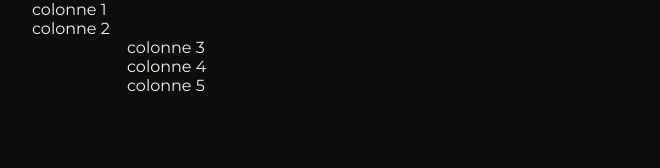
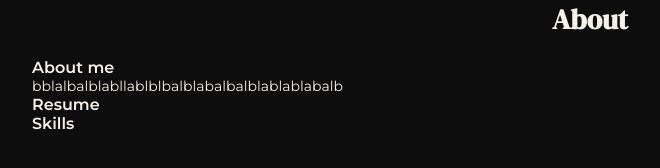
Before and after one commit to JuniaYoshida/Porfolio, a website built with Parcel: page src/about.html in a window 1280 px wide. Shown: the whole page, without its empty margins (50-710 px from the left). Built offline with nearby package versions, Linux system fonts and the light colour scheme; a web font is replaced by a local one.

Commit message:
about 0.1

```diff
--- a/src/about.html
+++ b/src/about.html
@@ -26,21 +26,39 @@
   </head>
   <body>
     <extends src="header.html"></extends>
+
     <div class="container">
       <div class="row">
-        <div class="col-lg-12">colonne 1</div>
+        <div class="col-lg-12">
+          <h4>About</h4>
+        </div>
+      </div>
+    </div>
+
+    <div class="container">
+      <div class="row">
+        <div class="col-lg-12">
+          <div class="about-content">
+            <h3>About me</h3>
+            <p>bblalbalblabllablblbalblabalbalblablablabalb</p>
+          </div>
+        </div>
       </div>
       <div class="row">
-        <div class="col-lg-12">colonne 2</div>
+        <div class="col-lg-12">
+          <div class="about-content">
+            <h3>Resume</h3>
+            <p></p>
+          </div>
+        </div>
       </div>
       <div class="row">
-        <div class="col-lg-5 offset-1">colonne 3</div>
-      </div>
-      <div class="row">
-        <div class="col-lg-5 offset-1">colonne 4</div>
-      </div>
-      <div class="row">
-        <div class="col-lg-5 offset-1">colonne 5</div>
+        <div class="col-lg-12">
+          <div class="about-content">
+            <h3>Skills</h3>
+            <p></p>
+          </div>
+        </div>
       </div>
     </div>
 
--- a/src/scss/_base.scss
+++ b/src/scss/_base.scss
@@ -30,6 +30,11 @@ p {
   font-size: 14px;
 }
 
+h3 {
+  font-size: 16px;
+  font-weight: 600;
+}
+
 h4 {
   text-align: center;
   font-family: "DM Serif Display";
@@ -39,7 +44,6 @@ h4 {
 }
 
 h5 {
-  color: #f6f1ea;
   text-align: center;
   font-family: Montserrat;
   font-size: 22px;
--- a/src/scss/main.scss
+++ b/src/scss/main.scss
@@ -6,6 +6,7 @@
 @import "modules/introduction";
 @import "modules/quote";
 @import "modules/menu";
+@import "modules/about";
 @import "modules/icons";
 @import "modules/projects";
 @import "bootstrap/scss/bootstrap-grid";
```
Also changed, not shown: src/scss/modules/_about.scss (added).
